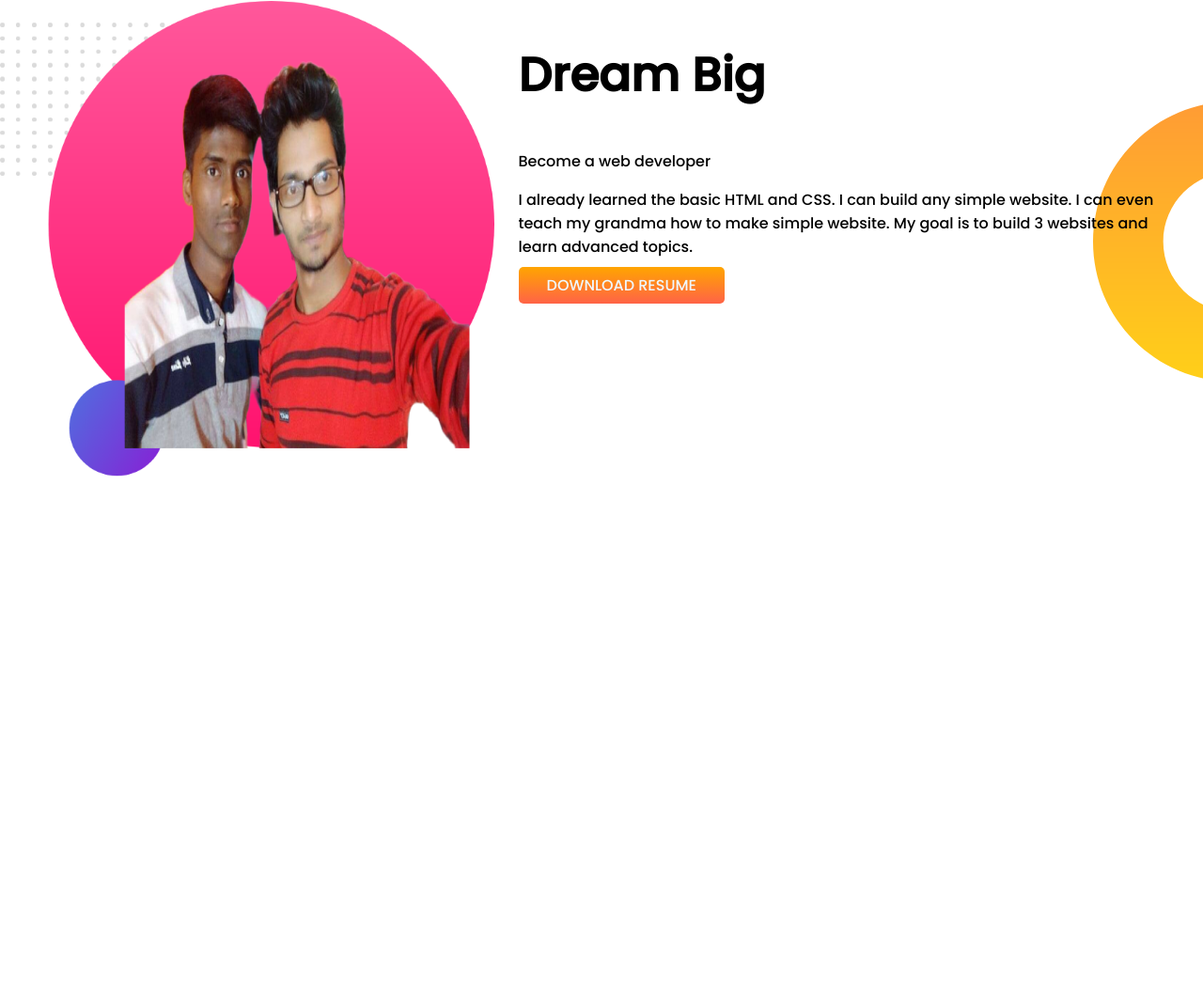
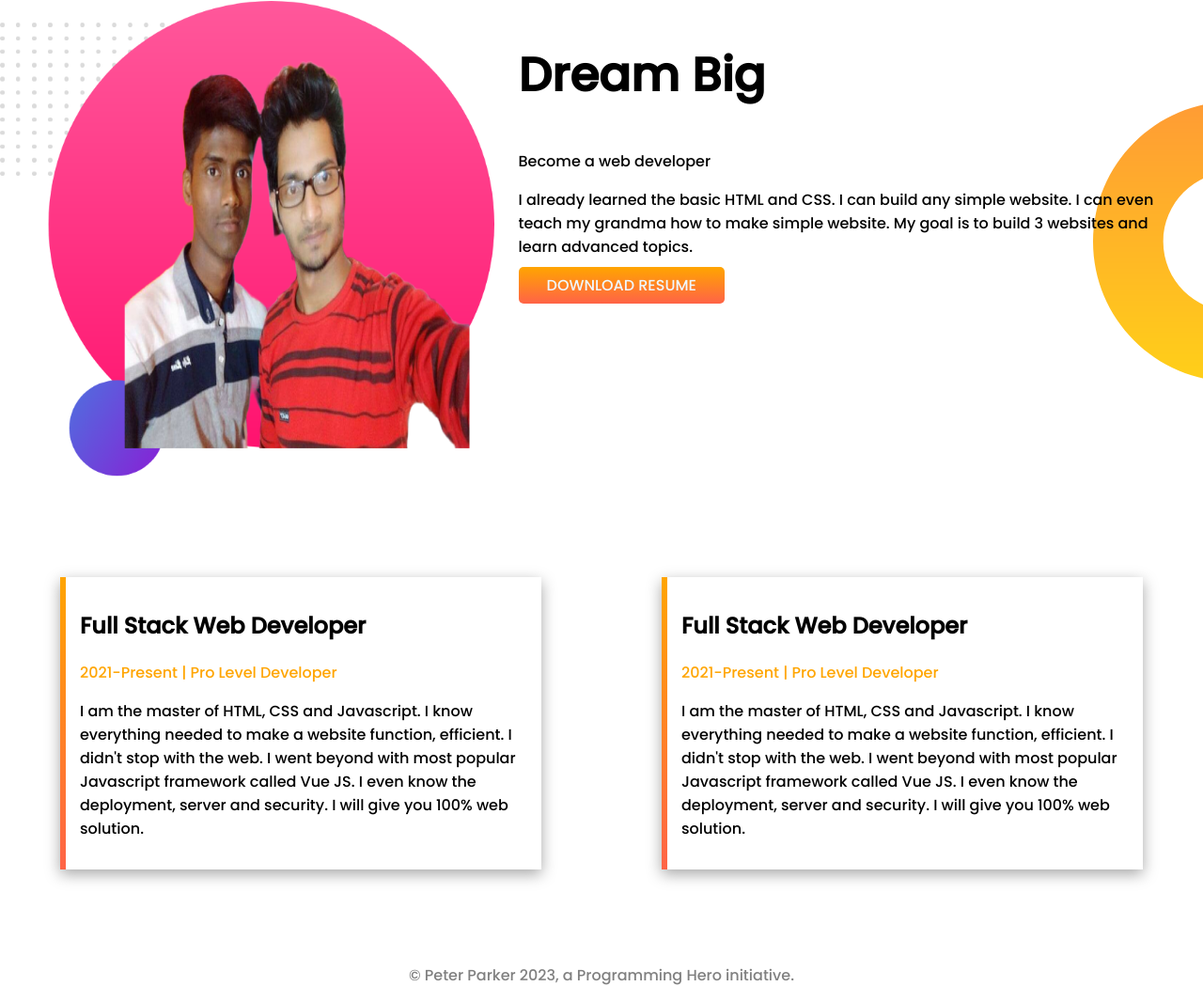
Before and after one commit to Shihabuddin9/Developer-portfolio, a plain HTML site: page index.html in a window 1280 px wide. Shown: the part 628-1694 px from the top of the page at 94% size. Before the commit the page ends 1142 px from the top, so only its background shows below. Drawn offline with Linux system fonts and the light colour scheme.

Commit message:
full setup

```diff
--- a/index.html
+++ b/index.html
@@ -47,6 +47,32 @@
         </div>
     </section>
 
+    <!-- Experiences -->
+    <section class="experience-area1">
+
+        <div class="experience-area2">
+            <div class="experience-area3 half-width">
+                <h2>Full Stack Web Developer</h2>
+                <p class="peter-color">2021-Present | Pro Level Developer</p>
+                <p>I am the master of HTML, CSS and Javascript. I know everything needed to make a website function,
+                    efficient. I didn't stop with the web. I went beyond with most popular Javascript framework called
+                    Vue JS. I even know the deployment, server and security. I will give you 100% web solution.</p>
+            </div>
+
+            <div class="half-width experience-area3">
+                <h2>Full Stack Web Developer</h2>
+                <p class="peter-color">2021-Present | Pro Level Developer</p>
+                <p>I am the master of HTML, CSS and Javascript. I know everything needed to make a website function,
+                    efficient. I didn't stop with the web. I went beyond with most popular Javascript framework called
+                    Vue JS. I even know the deployment, server and security. I will give you 100% web solution.</p>
+            </div>
+        </div>
+    </section>
+
+    <footer class="footer">
+        <p>&#169; Peter Parker 2023, a Programming Hero initiative.</p>
+    </footer>
+
 </body>
 
 </html>
--- a/style.css
+++ b/style.css
@@ -61,3 +61,33 @@ section {
 .half-width2 img {
     width: 100%;
 }
+
+/* experience-area */
+.experience-area1 {
+    margin-top: 100px;
+    margin-bottom: 100px;
+}
+
+.experience-area2 {
+    display: flex;
+
+
+}
+
+.experience-area3 {
+    box-shadow: rgba(0, 0, 0, 0.35) 0px 5px 15px;
+    padding: 15px;
+    margin-left: 5%;
+    margin-right: 5%;
+    border-left: 6px solid;
+    border-image: linear-gradient(orange, tomato);
+    border-image-slice: 1;
+}
+
+/* footer */
+
+.footer {
+    text-align: center;
+    margin-top: 50px;
+    color: gray;
+}
```
